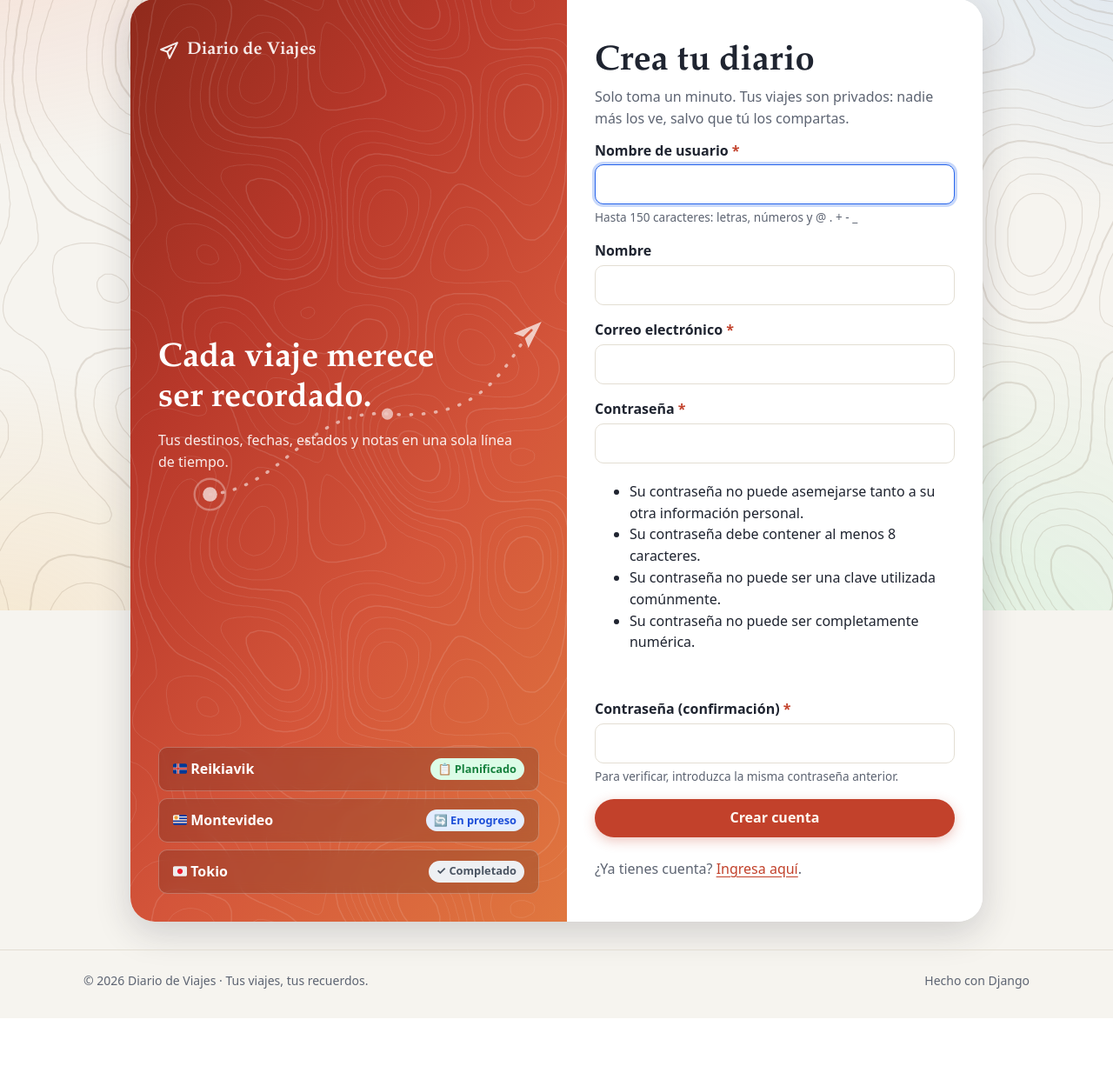
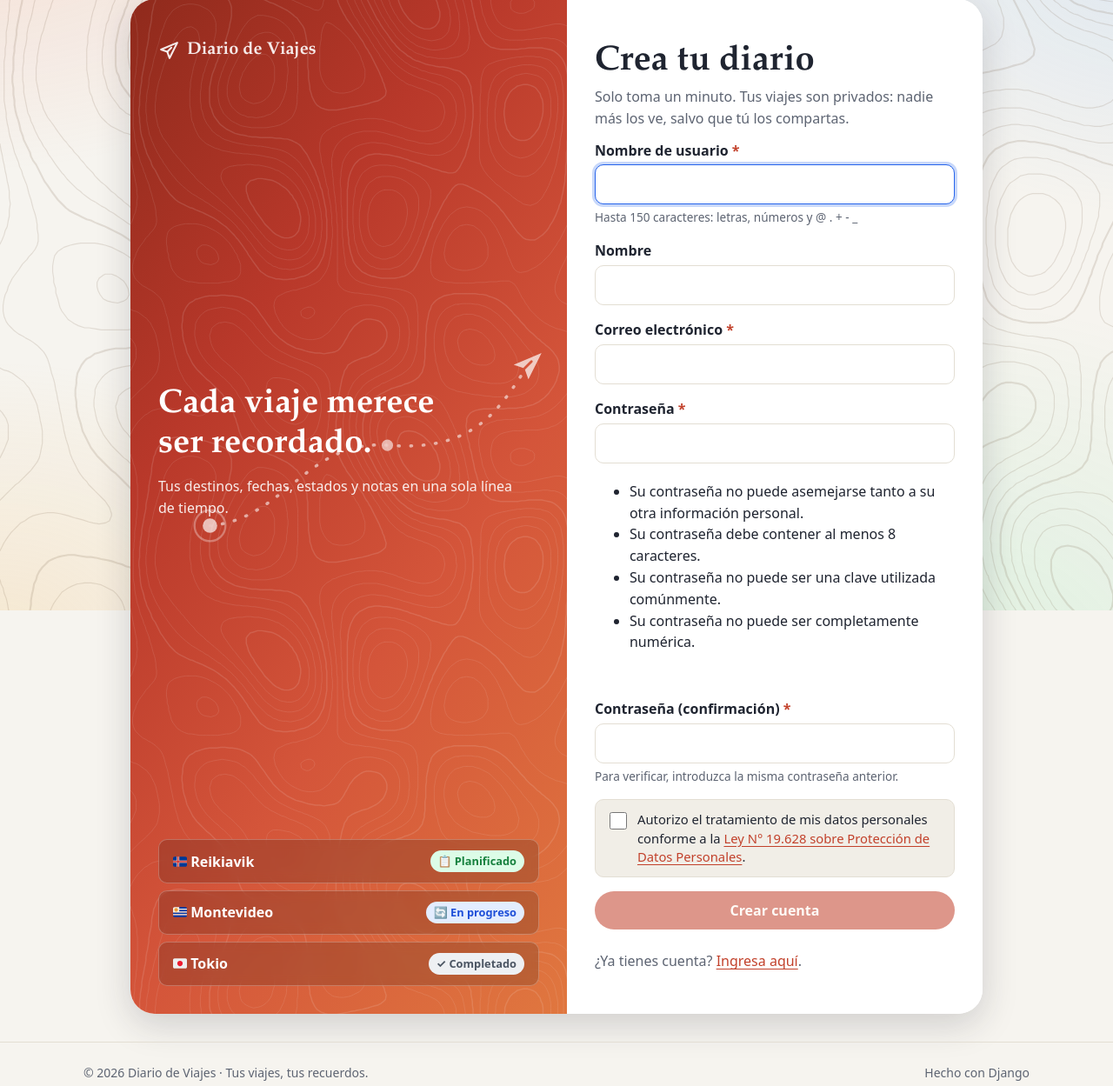
Before and after one commit to CarlosMatus00000008/BackEnd---Inacap, a Django app: page /cuentas/registro/ in a window 1280 px wide. Shown: the part 98-1347 px from the top of the page at 87% size. Before the commit the page ends 1269 px from the top, so only its background shows below. Run offline with Django 5.2, Linux system fonts and the light colour scheme.

Commit message:
Consentimiento de datos personales en el registro (Ley 19.628 y 21.719)
Casilla obligatoria con ventana informativa, validación en el formulario y
registro de acepta_datos y fecha_consentimiento en un perfil asociado al usuario.

Co-Authored-By: Claude Opus 5.5 <noreply@anthropic.com>

```diff
--- a/cuentas/forms.py
+++ b/cuentas/forms.py
@@ -2,9 +2,12 @@ from django import forms
 from django.contrib.auth import get_user_model
 from django.contrib.auth.forms import AuthenticationForm, PasswordChangeForm, UserCreationForm
 from django.contrib.auth.models import Group
+from django.utils import timezone
 
 from core.formularios import FormularioBase, TextoField
 from viajes.senales import GRUPO_VIAJEROS
+
+from .models import PerfilUsuario
 
 Usuario = get_user_model()
 
@@ -25,6 +28,14 @@ class CorreoUnicoMixin:
 class RegistroForm(FormularioBase, CorreoUnicoMixin, UserCreationForm):
     email = forms.EmailField(label="Correo electrónico", max_length=254)
     first_name = TextoField(label="Nombre", max_length=150, required=False)
+    # Consentimiento (Ley N° 19.628 y N° 21.719): obligatorio y desmarcado por defecto.
+    acepta_datos = forms.BooleanField(
+        label="Autorizo el tratamiento de mis datos personales conforme a la Ley N° 19.628 sobre Protección de Datos Personales.",
+        required=True,
+        initial=False,
+        error_messages={"required": "Debes autorizar el tratamiento de tus datos personales para continuar."},
+        template_name="cuentas/_campo_consentimiento.html",
+    )
 
     class Meta(UserCreationForm.Meta):
         model = Usuario
@@ -44,6 +55,10 @@ class RegistroForm(FormularioBase, CorreoUnicoMixin, UserCreationForm):
             # Todo usuario nuevo entra al grupo «Viajeros» (permisos para usar el diario).
             grupo, _ = Group.objects.get_or_create(name=GRUPO_VIAJEROS)
             usuario.groups.add(grupo)
+            PerfilUsuario.objects.update_or_create(
+                usuario=usuario,
+                defaults={"acepta_datos": True, "fecha_consentimiento": timezone.now()},
+            )
         return usuario
 
 
--- a/static/css/app.css
+++ b/static/css/app.css
@@ -1033,6 +1033,116 @@
     align-self: end;
   }
 
+  /* Consentimiento de datos personales (registro) */
+  .casilla--consentimiento {
+    display: flex;
+    align-items: flex-start;
+    padding: var(--e3) var(--e4);
+    border: 1px solid var(--borde);
+    border-radius: var(--radio-sm);
+    background: var(--superficie-2);
+    font-weight: 400;
+    cursor: default;
+  }
+
+  .casilla--consentimiento input {
+    flex-shrink: 0;
+    margin: 2px 0 0;
+  }
+
+  .casilla--consentimiento label {
+    font-size: 0.925rem;
+    line-height: 1.45;
+    cursor: pointer;
+  }
+
+  .casilla--consentimiento:has(input:focus-visible) {
+    outline: 3px solid var(--enfoque);
+    outline-offset: 2px;
+  }
+
+  .campo--con-error .casilla--consentimiento {
+    border-color: var(--error);
+  }
+
+  .boton:disabled {
+    opacity: 0.55;
+    box-shadow: none;
+    cursor: not-allowed;
+    transform: none;
+  }
+
+  /* Ventana modal (<dialog>) */
+  .dialogo {
+    width: min(100% - 2rem, 560px);
+    max-height: min(100% - 2rem, 85dvh);
+    padding: 0;
+    border: 1px solid var(--borde);
+    border-radius: var(--radio);
+    background: var(--superficie);
+    color: var(--texto);
+    box-shadow: var(--sombra-alta);
+  }
+
+  .dialogo[open] {
+    display: flex;
+    flex-direction: column;
+  }
+
+  .dialogo::backdrop {
+    background: rgb(18 21 28 / 0.6);
+    backdrop-filter: blur(2px);
+  }
+
+  .dialogo__encabezado {
+    display: flex;
+    align-items: center;
+    gap: var(--e3);
+    padding: var(--e5) var(--e5) var(--e3);
+    color: var(--primario);
+  }
+
+  .dialogo__encabezado h2 {
+    margin: 0;
+    color: var(--texto);
+    font-size: 1.3rem;
+  }
+
+  .dialogo__cuerpo {
+    overflow-y: auto;
+    padding: 0 var(--e5);
+    overscroll-behavior: contain;
+  }
+
+  .dialogo__cuerpo h3 {
+    margin: var(--e4) 0 var(--e1);
+    font-size: 1rem;
+  }
+
+  .dialogo__cuerpo p {
+    margin: 0 0 var(--e2);
+    color: var(--texto-suave);
+    line-height: 1.55;
+  }
+
+  .dialogo__cuerpo a {
+    overflow-wrap: anywhere;
+  }
+
+  .dialogo__acciones {
+    display: flex;
+    justify-content: flex-end;
+    padding: var(--e4) var(--e5) var(--e5);
+    border-top: 1px solid var(--borde);
+    margin-top: var(--e3);
+  }
+
+  @media (max-width: 479px) {
+    .dialogo__acciones .boton {
+      width: 100%;
+    }
+  }
+
   .desplegable {
     border: 1px solid var(--borde);
     border-radius: var(--radio);
--- a/static/js/app.js
+++ b/static/js/app.js
@@ -70,3 +70,36 @@ window.addEventListener("pageshow", (evento) => {
     boton.removeAttribute("aria-busy");
   });
 });
+
+/* 4. Registro: el botón queda deshabilitado hasta marcar la casilla de datos personales,
+      y el enlace a la ley abre la ventana informativa sin salir de la página. */
+const formularioConsentimiento = document.querySelector("[data-formulario-consentimiento]");
+
+if (formularioConsentimiento) {
+  const casilla = formularioConsentimiento.querySelector('input[name="acepta_datos"]');
+  const botonEnviar = formularioConsentimiento.querySelector('button[type="submit"]');
+
+  const sincronizar = () => {
+    if (casilla && botonEnviar) botonEnviar.disabled = !casilla.checked;
+  };
+
+  casilla?.addEventListener("change", sincronizar);
+  window.addEventListener("pageshow", sincronizar);
+  sincronizar();
+}
+
+document.addEventListener("click", (evento) => {
+  const enlace = evento.target.closest("[data-abrir-dialogo]");
+  if (!enlace) return;
+  const dialogo = document.getElementById(enlace.dataset.abrirDialogo);
+  if (!(dialogo instanceof HTMLDialogElement)) return;
+  evento.preventDefault();
+  dialogo.showModal();
+});
+
+// Un clic fuera de la ventana (sobre el fondo oscurecido) también la cierra.
+document.querySelectorAll("dialog.dialogo").forEach((dialogo) => {
+  dialogo.addEventListener("click", (evento) => {
+    if (evento.target === dialogo) dialogo.close();
+  });
+});
--- /dev/null
+++ b/templates/cuentas/_campo_consentimiento.html
@@ -0,0 +1,8 @@
+<div class="campo campo--{{ field.name }} {{ field.css_classes }}">
+  <div class="casilla casilla--consentimiento">
+    {{ field }}
+    <label for="{{ field.id_for_label }}">Autorizo el tratamiento de mis datos personales conforme a la
+      <a href="#dialogo-datos-personales" data-abrir-dialogo="dialogo-datos-personales" aria-haspopup="dialog">Ley N° 19.628 sobre Protección de Datos Personales</a>.</label>
+  </div>
+  {{ field.errors }}
+</div>
--- /dev/null
+++ b/templates/cuentas/_dialogo_datos_personales.html
@@ -0,0 +1,26 @@
+{% load diario %}<dialog id="dialogo-datos-personales" class="dialogo" aria-labelledby="dialogo-datos-titulo">
+  <div class="dialogo__encabezado">
+    {% icono "escudo" %}
+    <h2 id="dialogo-datos-titulo">Protección de Datos Personales</h2>
+  </div>
+
+  <div class="dialogo__cuerpo">
+    <p>De acuerdo con la Ley N° 19.628 y la Ley N° 21.719 sobre Protección de Datos Personales, te informamos lo siguiente:</p>
+
+    <h3>1. Datos que solicitamos</h3>
+    <p>Solo pedimos la información necesaria para atender tu solicitud, como nombre, correo electrónico y teléfono.</p>
+
+    <h3>2. Uso de tus datos</h3>
+    <p>Tus datos se usarán únicamente para gestionar tu solicitud y comunicarnos contigo.</p>
+
+    <h3>3. Protección y confidencialidad</h3>
+    <p>Tus datos se guardan de forma segura y no se comparten con terceros, salvo que la ley lo exija.</p>
+
+    <h3>4. Tus derechos</h3>
+    <p>Puedes solicitar en cualquier momento ver, corregir o eliminar tus datos, o retirar tu autorización, escribiendo a <a href="mailto:Diariodeviajes_inacap@inacapmail.cl">Diariodeviajes_inacap@inacapmail.cl</a></p>
+  </div>
+
+  <form method="dialog" class="dialogo__acciones">
+    <button type="submit" class="boton boton--primario" autofocus>Cerrar</button>
+  </form>
+</dialog>
--- a/templates/cuentas/registro.html
+++ b/templates/cuentas/registro.html
@@ -9,7 +9,7 @@
     <h1 id="titulo-registro">Crea tu diario</h1>
     <p>Solo toma un minuto. Tus viajes son privados: nadie más los ve, salvo que tú los compartas.</p>
 
-    <form method="post" class="formulario">
+    <form method="post" class="formulario" data-formulario-consentimiento>
       {% csrf_token %}
       {{ form }}
       <button type="submit" class="boton boton--primario boton--ancho">Crear cuenta</button>
@@ -18,4 +18,6 @@
     <p class="mt-5 sin-margen texto-suave">¿Ya tienes cuenta? <a href="{% url 'cuentas:ingresar' %}">Ingresa aquí</a>.</p>
   </section>
 </div>
+
+{% include "cuentas/_dialogo_datos_personales.html" %}
 {% endblock %}
```
Also changed, not shown: cuentas/admin.py (+16 -0 lines), cuentas/models.py (added, +22 -0 lines), cuentas/tests/test_cuentas.py (+24 -0 lines), cuentas/migrations/0001_initial.py (added), cuentas/migrations/__init__.py (added).
